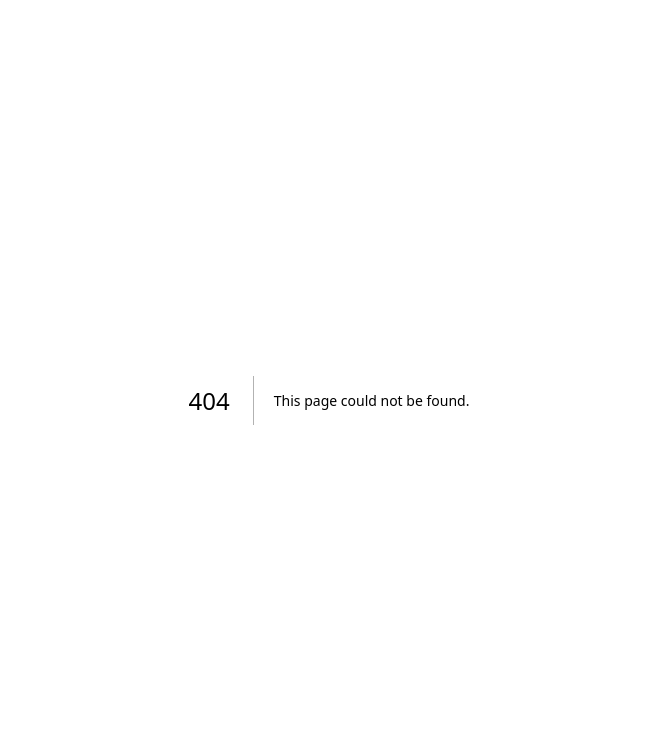
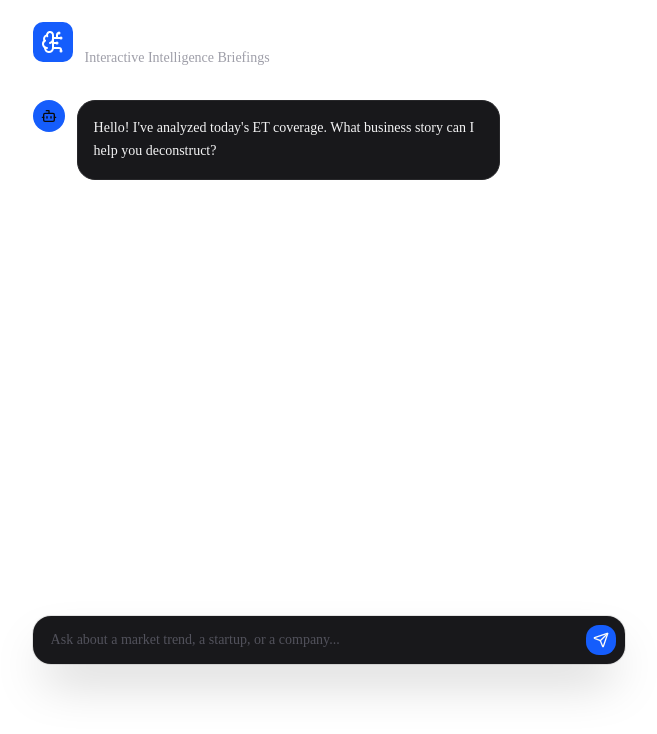
Before and after one commit to PrimalSky0019/EIAI-News, a Next.js app: page /dashboard/navigator in a window 1280 px wide. Before the commit this address had no page. Shown: the top 734 px of the page, without its empty margins (311-968 px from the left). Built offline with nearby package versions, Linux system fonts and the light colour scheme.

Commit message:
added colour and visual changes

```diff
--- /dev/null
+++ b/app/dashboard/navigator/page.tsx
@@ -0,0 +1,82 @@
+'use client'
+
+import { useState } from 'react'
+import { Button } from "@/components/ui/button"
+import { Input } from "@/components/ui/input"
+import { Card, CardContent } from "@/components/ui/card"
+import { Bot, User, Send, Sparkles } from "lucide-react"
+
+export default function NewsNavigator() {
+    const [messages, setMessages] = useState([
+        { role: 'assistant', content: "Hello! I've analyzed today's ET coverage. What business story can I help you deconstruct?" }
+    ])
+    const [input, setInput] = useState('')
+    const [loading, setLoading] = useState(false)
+
+    const handleSend = async () => {
+        if (!input.trim()) return
+
+        const userMessage = { role: 'user', content: input }
+        setMessages(prev => [...prev, userMessage])
+        setInput('')
+        setLoading(true)
+
+        // Soon we will connect this to a Gemini Server Action!
+        setTimeout(() => {
+            setMessages(prev => [...prev, {
+                role: 'assistant',
+                content: "I'm analyzing the latest ET articles on that topic. According to recent reports, the impact on your portfolio could be significant due to shifting interest rates..."
+            }])
+            setLoading(false)
+        }, 1500)
+    }
+
+    return (
+        <div className="flex flex-col h-[calc(100vh-120px)] max-w-4xl mx-auto p-4">
+            <div className="flex items-center gap-3 mb-8">
+                <div className="p-2 bg-blue-600 rounded-lg">
+                    <BrainCircuit className="text-white w-6 h-6" />
+                </div>
+                <div>
+                    <h1 className="text-2xl font-bold text-white">News Navigator</h1>
+                    <p className="text-zinc-400 text-sm">Interactive Intelligence Briefings</p>
+                </div>
+            </div>
+
+            {/* Chat Area */}
+            <div className="flex-1 overflow-y-auto space-y-4 mb-4 pr-2 scrollbar-hide">
+                {messages.map((m, i) => (
+                    <div key={i} className={`flex ${m.role === 'user' ? 'justify-end' : 'justify-start'}`}>
+                        <div className={`flex gap-3 max-w-[80%] ${m.role === 'user' ? 'flex-row-reverse' : ''}`}>
+                            <div className={`w-8 h-8 rounded-full flex items-center justify-center flex-shrink-0 ${m.role === 'assistant' ? 'bg-blue-600' : 'bg-zinc-800'}`}>
+                                {m.role === 'assistant' ? <Bot size={16} /> : <User size={16} />}
+                            </div>
+                            <div className={`p-4 rounded-2xl text-sm leading-relaxed ${m.role === 'assistant' ? 'bg-zinc-900 border border-zinc-800 text-zinc-100' : 'bg-blue-600 text-white'}`}>
+                                {m.content}
+                            </div>
+                        </div>
+                    </div>
+                ))}
+                {loading && <div className="text-zinc-500 text-xs animate-pulse">Gemini is synthesizing ET data...</div>}
+            </div>
+
+            {/* Input Area */}
+            <Card className="bg-zinc-900 border-zinc-800 p-2 rounded-2xl shadow-2xl">
+                <div className="flex gap-2">
+                    <Input
+                        placeholder="Ask about a market trend, a startup, or a company..."
+                        value={input}
+                        onChange={(e) => setInput(e.target.value)}
+                        onKeyDown={(e) => e.key === 'Enter' && handleSend()}
+                        className="bg-transparent border-none text-zinc-100 focus-visible:ring-0 placeholder:text-zinc-600"
+                    />
+                    <Button onClick={handleSend} size="icon" className="bg-blue-600 hover:bg-blue-700 rounded-xl">
+                        <Send size={18} />
+                    </Button>
+                </div>
+            </Card>
+        </div>
+    )
+}
+
+import { BrainCircuit } from 'lucide-react'
--- a/components/news/NewsFeed.tsx
+++ b/components/news/NewsFeed.tsx
@@ -1,38 +1,44 @@
 import { supabase } from '@/lib/supabase';
 import { Card, CardContent, CardHeader, CardTitle } from "@/components/ui/card";
 
-export async function NewsFeed() {
-    // Fetch the latest articles from your database
-    const { data: articles, error } = await supabase
-        .from('articles')
-        .select('*')
-        .order('published_at', { ascending: false });
+export async function NewsFeed({ isPersonalized = false }) {
+    let articles = [];
 
-    if (error) {
-        console.error("Error fetching articles:", error);
-        return <div className="text-red-500">Failed to load news feed.</div>;
-    }
+    if (isPersonalized) {
+        // 1. Get the logged-in user
+        const { data: { user } } = await supabase.auth.getUser();
 
-    if (!articles || articles.length === 0) {
-        return <div className="text-zinc-500 mt-8 text-center">No articles found. Add some!</div>;
+        // 2. Fetch their AI preference vector from the profiles table
+        const { data: profile } = await supabase
+            .from('profiles')
+            .select('preference_embedding')
+            .eq('id', user?.id)
+            .single();
+
+        if (profile?.preference_embedding) {
+            // 3. Call the "match_articles" function we wrote in Supabase SQL!
+            const { data: matchedNews } = await supabase.rpc('match_articles', {
+                query_embedding: profile.preference_embedding,
+                match_threshold: 0.5,
+                match_count: 10,
+            });
+            articles = matchedNews;
+        }
+    } else {
+        // Standard landing page feed (unauthenticated)
+        const { data } = await supabase.from('articles').select('*').limit(5);
+        articles = data || [];
     }
 
     return (
-        <div className="grid grid-cols-1 md:grid-cols-2 gap-6 mt-12 w-full max-w-4xl mx-auto text-left">
-            {articles.map((article) => (
-                <Card key={article.id} className="bg-zinc-900 border-zinc-800 hover:border-zinc-700 transition-colors">
+        <div className="grid grid-cols-1 md:grid-cols-2 gap-6 mt-12 w-full max-w-4xl mx-auto">
+            {articles.map((article: any) => (
+                <Card key={article.id} className="bg-zinc-900 border-zinc-800">
                     <CardHeader>
-                        <div className="text-xs text-blue-500 font-bold uppercase tracking-wider mb-2">
-                            {article.category}
-                        </div>
-                        <CardTitle className="text-zinc-100 leading-snug">
-                            {article.title}
-                        </CardTitle>
+                        <CardTitle className="text-zinc-100">{article.title}</CardTitle>
                     </CardHeader>
                     <CardContent>
-                        <p className="text-zinc-400 line-clamp-3 text-sm">
-                            {article.content}
-                        </p>
+                        <p className="text-zinc-400 line-clamp-2">{article.content}</p>
                     </CardContent>
                 </Card>
             ))}
--- /dev/null
+++ b/lib/supabase/client.ts
@@ -0,0 +1,8 @@
+import { createBrowserClient } from '@supabase/ssr'
+
+export function createClient() {
+  return createBrowserClient(
+    process.env.NEXT_PUBLIC_SUPABASE_URL!,
+    process.env.NEXT_PUBLIC_SUPABASE_ANON_KEY!
+  )
+}
--- /dev/null
+++ b/lib/supabase/server.ts
@@ -0,0 +1,29 @@
+import { createServerClient } from '@supabase/ssr'
+import { cookies } from 'next/headers'
+
+export async function createClient() {
+  const cookieStore = await cookies()
+
+  return createServerClient(
+    process.env.NEXT_PUBLIC_SUPABASE_URL!,
+    process.env.NEXT_PUBLIC_SUPABASE_ANON_KEY!,
+    {
+      cookies: {
+        getAll() {
+          return cookieStore.getAll()
+        },
+        setAll(cookiesToSet) {
+          try {
+            cookiesToSet.forEach(({ name, value, options }) =>
+              cookieStore.set(name, value, options)
+            )
+          } catch {
+            // The `setAll` method was called from a Server Component.
+            // This can be ignored if you have middleware refreshing
+            // user sessions.
+          }
+        },
+      },
+    }
+  )
+}
--- /dev/null
+++ b/middleware.ts
@@ -0,0 +1,58 @@
+import { createServerClient, type CookieOptions } from '@supabase/ssr'
+import { NextResponse, type NextRequest } from 'next/server'
+
+export async function middleware(request: NextRequest) {
+    let response = NextResponse.next({
+        request: {
+            headers: request.headers,
+        },
+    })
+
+    const supabase = createServerClient(
+        process.env.NEXT_PUBLIC_SUPABASE_URL!,
+        process.env.NEXT_PUBLIC_SUPABASE_ANON_KEY!,
+        {
+            cookies: {
+                get(name: string) {
+                    return request.cookies.get(name)?.value
+                },
+                set(name: string, value: string, options: CookieOptions) {
+                    request.cookies.set({ name, value, ...options })
+                    response = NextResponse.next({
+                        request: {
+                            headers: request.headers,
+                        },
+                    })
+                    response.cookies.set({ name, value, ...options })
+                },
+                remove(name: string, options: CookieOptions) {
+                    request.cookies.set({ name, value: '', ...options })
+                    response = NextResponse.next({
+                        request: {
+                            headers: request.headers,
+                        },
+                    })
+                    response.cookies.set({ name, value: '', ...options })
+                },
+            },
+        }
+    )
+
+    const { data: { user } } = await supabase.auth.getUser()
+
+    // Protect Dashboard & Onboarding
+    if (!user && (request.nextUrl.pathname.startsWith('/dashboard') || request.nextUrl.pathname.startsWith('/onboarding'))) {
+        return NextResponse.redirect(new URL('/login', request.url))
+    }
+
+    // If logged in, don't let them see the login page again
+    if (user && request.nextUrl.pathname.startsWith('/login')) {
+        return NextResponse.redirect(new URL('/dashboard', request.url))
+    }
+
+    return response
+}
+
+export const config = {
+    matcher: ['/dashboard/:path*', '/onboarding', '/login'],
+}
--- a/package.json
+++ b/package.json
@@ -11,6 +11,7 @@
   },
   "dependencies": {
     "@ai-sdk/google": "^3.0.53",
+    "@supabase/ssr": "^0.9.0",
     "@supabase/supabase-js": "^2.100.1",
     "ai": "^6.0.141",
     "class-variance-authority": "^0.7.1",
```
Also changed, not shown: 1 other file (tests, documents, lock files or other folders).
